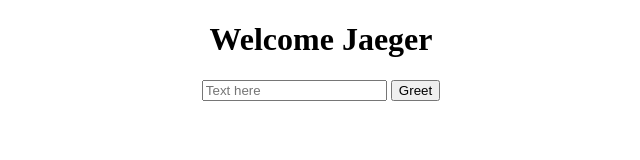
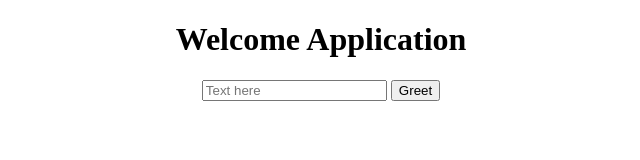
Before and after one commit to ramakrishnand/JaegerHackathon, a website: page web-src/index.html in a window 1280 px wide. Shown: the whole page, without its empty margins (319-959 px from the left). Drawn offline with Linux system fonts and the light colour scheme.

Commit message:
Changed the heading

```diff
--- a/web-src/index.html
+++ b/web-src/index.html
@@ -8,7 +8,7 @@
 </head>
 <body>
     <div style="text-align: center">
-      <h1>Welcome Jaeger</h1>
+      <h1>Welcome Application</h1>
       <div>
         <input type='text' name="name" placeholder='Text here' />
         <button onClick="window.greet(event)" variant='primary'>Greet</button>
```
